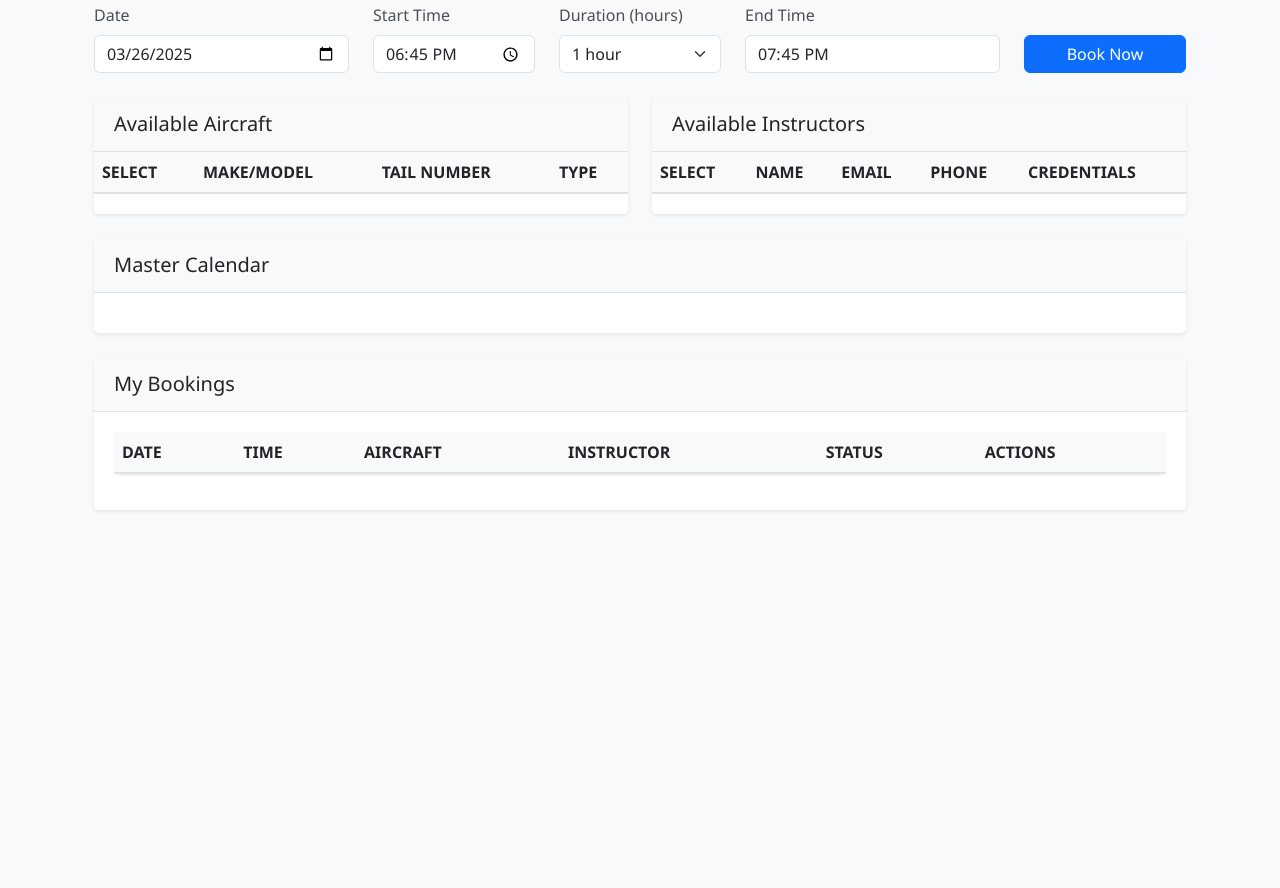
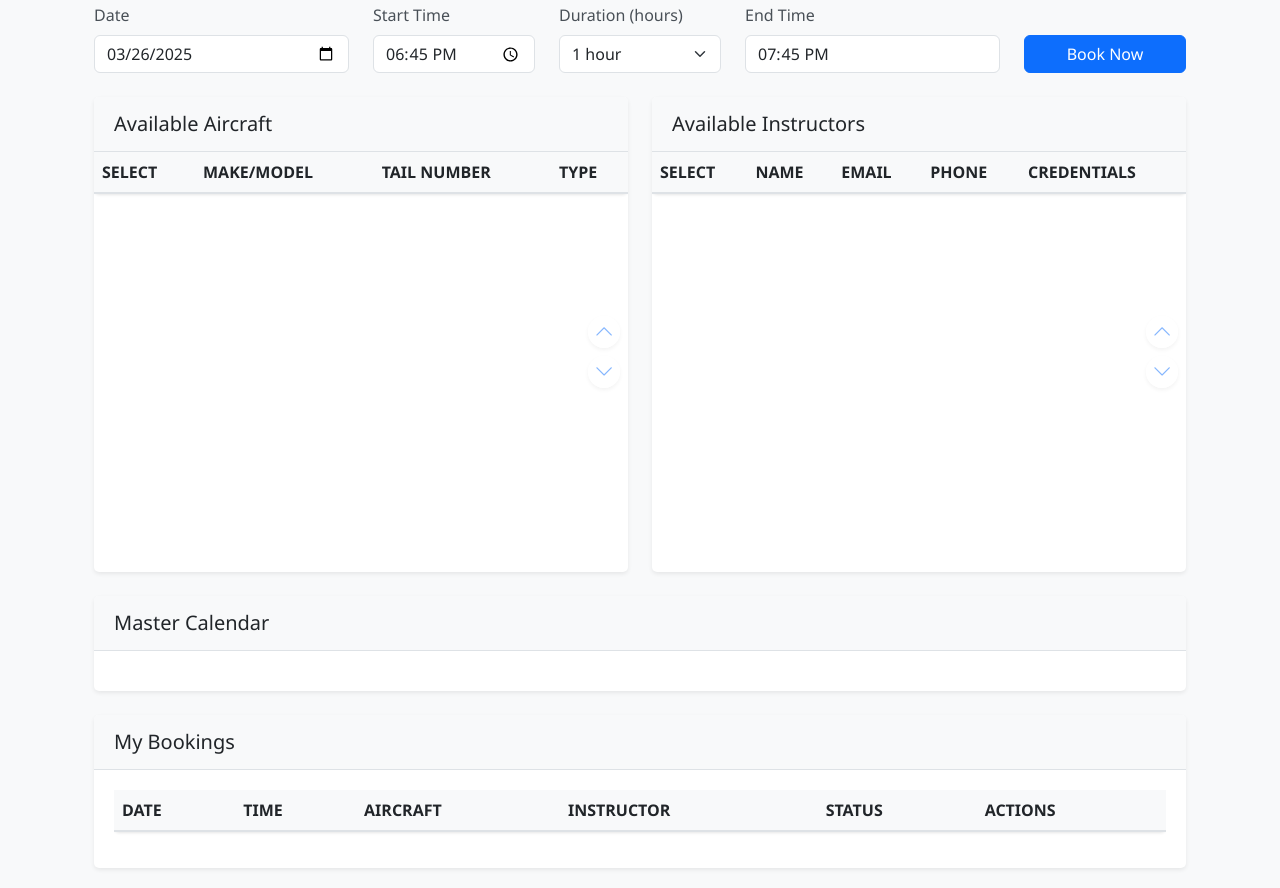
Before and after one commit to jordanhubbard/open-flight-school, a Flask app: template templates/booking.html in a window 1280 px wide. Shown: the part 285-1173 px from the top of the page. Before the commit the page ends 796 px from the top, so only its background shows below. Run offline with Flask 3, Linux system fonts and the light colour scheme; the template is opened without the code that fills it, so the values that code supplies are empty; some libraries are stand-ins or nearby versions.

Commit message:
Improve table navigation with fixed scroll buttons

```diff
--- a/templates/booking.html
+++ b/templates/booking.html
@@ -43,11 +43,9 @@
                 <div class="card-header">
                     <h5 class="mb-0">Available Aircraft</h5>
                 </div>
-                <div class="card-body p-0">
-                    <div class="table-responsive position-relative" style="max-height: 400px;">
-                        <div class="scroll-arrow scroll-up" style="display: none;">
-                            <i class="bi bi-chevron-up"></i>
-                        </div>
+                <div class="card-body p-0 position-relative">
+                    <div class="table-container">
+                        <div class="table-scroll" id="aircraftTableScroll">
                             <table class="table table-striped mb-0">
                                 <thead class="sticky-top bg-white">
                                     <tr>
@@ -61,8 +59,14 @@
                                     <!-- Aircraft will be loaded here -->
                                 </tbody>
                             </table>
-                        <div class="scroll-arrow scroll-down" style="display: none;">
+                        </div>
+                        <div class="table-nav-buttons">
+                            <button class="nav-button nav-up" id="aircraftScrollUp" aria-label="Scroll up">
+                                <i class="bi bi-chevron-up"></i>
+                            </button>
+                            <button class="nav-button nav-down" id="aircraftScrollDown" aria-label="Scroll down">
                                 <i class="bi bi-chevron-down"></i>
+                            </button>
                         </div>
                     </div>
                 </div>
@@ -75,11 +79,9 @@
                 <div class="card-header">
                     <h5 class="mb-0">Available Instructors</h5>
                 </div>
-                <div class="card-body p-0">
-                    <div class="table-responsive position-relative" style="max-height: 400px;">
-                        <div class="scroll-arrow scroll-up" style="display: none;">
-                            <i class="bi bi-chevron-up"></i>
-                        </div>
+                <div class="card-body p-0 position-relative">
+                    <div class="table-container">
+                        <div class="table-scroll" id="instructorsTableScroll">
                             <table class="table table-striped mb-0">
                                 <thead class="sticky-top bg-white">
                                     <tr>
@@ -94,8 +96,14 @@
                                     <!-- Instructors will be loaded here -->
                                 </tbody>
                             </table>
-                        <div class="scroll-arrow scroll-down" style="display: none;">
+                        </div>
+                        <div class="table-nav-buttons">
+                            <button class="nav-button nav-up" id="instructorsScrollUp" aria-label="Scroll up">
+                                <i class="bi bi-chevron-up"></i>
+                            </button>
+                            <button class="nav-button nav-down" id="instructorsScrollDown" aria-label="Scroll down">
                                 <i class="bi bi-chevron-down"></i>
+                            </button>
                         </div>
                     </div>
                 </div>
@@ -233,46 +241,60 @@
     tr:hover {
         background-color: rgba(227, 242, 253, 0.5);
     }
-    .table-responsive {
-        overflow-y: auto;
+    .table-container {
+        position: relative;
+        height: 400px;
+    }
+    .table-scroll {
+        height: 100%;
+        overflow: hidden;
+        position: relative;
+    }
+    .table-nav-buttons {
+        position: absolute;
+        right: 0;
+        top: 50%;
+        transform: translateY(-50%);
+        display: flex;
+        flex-direction: column;
+        gap: 8px;
+        padding-right: 8px;
+        z-index: 3;
+    }
+    .nav-button {
+        width: 32px;
+        height: 32px;
+        border-radius: 50%;
+        border: none;
+        background-color: rgba(255, 255, 255, 0.9);
+        box-shadow: 0 2px 4px rgba(0, 0, 0, 0.1);
+        display: flex;
+        align-items: center;
+        justify-content: center;
+        cursor: pointer;
+        transition: all 0.2s ease;
+        padding: 0;
+    }
+    .nav-button:hover {
+        background-color: #fff;
+        box-shadow: 0 4px 8px rgba(0, 0, 0, 0.2);
+    }
+    .nav-button i {
+        font-size: 1.2rem;
+        color: #0d6efd;
+    }
+    .nav-button:disabled {
+        opacity: 0.5;
+        cursor: not-allowed;
     }
     .sticky-top {
         position: sticky;
         top: 0;
         z-index: 1;
+        background-color: #fff;
     }
     .card {
         box-shadow: 0 0.125rem 0.25rem rgba(0, 0, 0, 0.075);
-    }
-    .scroll-arrow {
-        position: absolute;
-        left: 50%;
-        transform: translateX(-50%);
-        width: 30px;
-        height: 30px;
-        background-color: rgba(255, 255, 255, 0.9);
-        border-radius: 50%;
-        display: flex;
-        align-items: center;
-        justify-content: center;
-        cursor: pointer;
-        box-shadow: 0 2px 4px rgba(0, 0, 0, 0.1);
-        z-index: 2;
-        transition: all 0.2s ease;
-    }
-    .scroll-arrow:hover {
-        background-color: #fff;
-        box-shadow: 0 4px 8px rgba(0, 0, 0, 0.2);
-    }
-    .scroll-up {
-        top: 10px;
-    }
-    .scroll-down {
-        bottom: 10px;
-    }
-    .scroll-arrow i {
-        font-size: 1.2rem;
-        color: #0d6efd;
     }
 </style>
 <script>
@@ -317,6 +339,10 @@ document.addEventListener('DOMContentLoaded', function() {
 
     // Initial availability check
     checkAvailabilityAndBook();
+
+    // Setup table navigation
+    setupTableNavigation('aircraftTableScroll', 'aircraftScrollUp', 'aircraftScrollDown');
+    setupTableNavigation('instructorsTableScroll', 'instructorsScrollUp', 'instructorsScrollDown');
 });
 
 function updateEndTime() {
@@ -688,6 +714,44 @@ function showError(message) {
     document.body.insertBefore(errorDiv, document.body.firstChild);
 }
 
+function setupTableNavigation(scrollContainerId, upButtonId, downButtonId) {
+    const container = document.getElementById(scrollContainerId);
+    const upButton = document.getElementById(upButtonId);
+    const downButton = document.getElementById(downButtonId);
+    const scrollAmount = 100; // pixels to scroll per click
+
+    function updateButtonStates() {
+        if (!container || !upButton || !downButton) return;
+
+        upButton.disabled = container.scrollTop <= 0;
+        downButton.disabled = container.scrollTop + container.clientHeight >= container.scrollHeight;
+    }
+
+    if (upButton) {
+        upButton.addEventListener('click', () => {
+            container.scrollBy({
+                top: -scrollAmount,
+                behavior: 'smooth'
+            });
+        });
+    }
+
+    if (downButton) {
+        downButton.addEventListener('click', () => {
+            container.scrollBy({
+                top: scrollAmount,
+                behavior: 'smooth'
+            });
+        });
+    }
+
+    if (container) {
+        container.addEventListener('scroll', updateButtonStates);
+        // Initial button state
+        updateButtonStates();
+    }
+}
+
 // Load data when the page loads
 document.addEventListener('DOMContentLoaded', loadData);
 </script>
```
Lines whose indentation alone changed are shown as unchanged.
